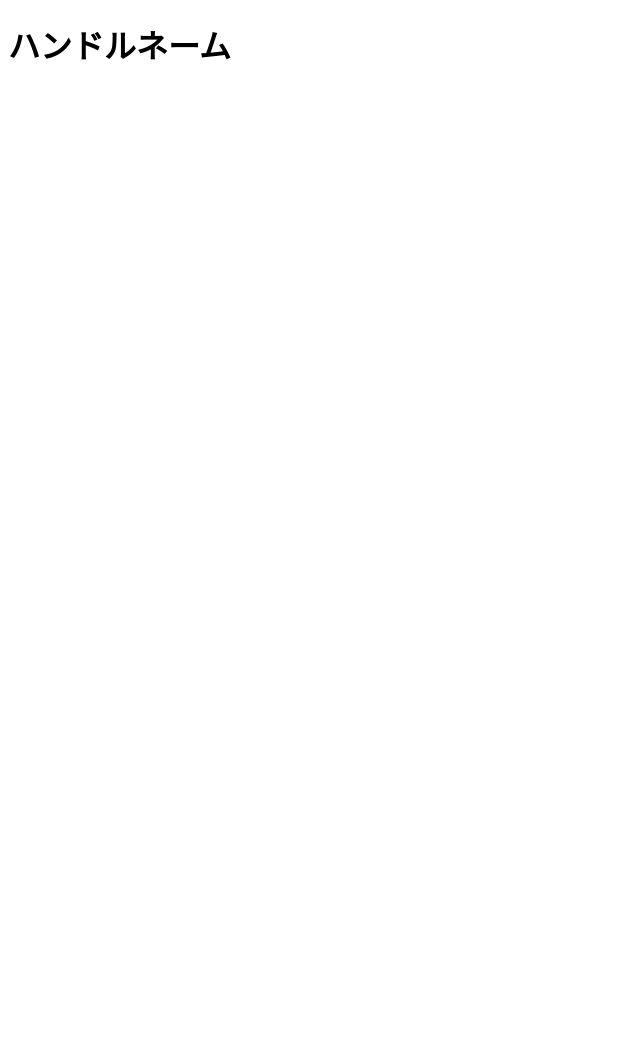
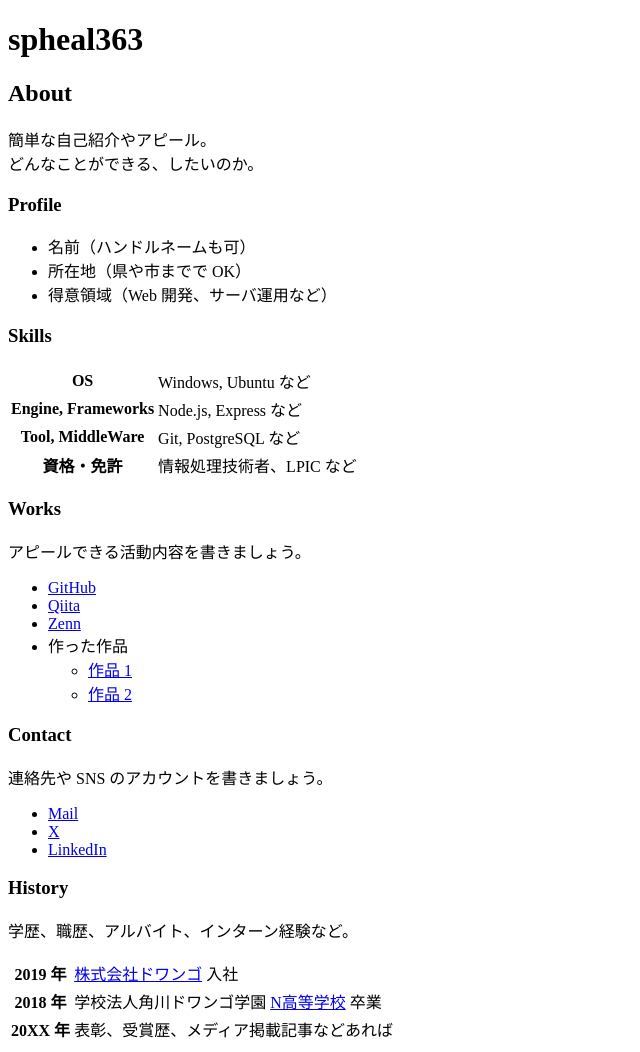
Before and after one commit to spheal363/spheal363.github.io, a plain HTML site: page index.html in a window 1280 px wide. Shown: the whole page, without its empty margins (0-640 px from the left). Before the commit the page ends 800 px from the top, so only its background shows below. Drawn offline with Linux system fonts and the light colour scheme.

Commit message:
ポートフォリオに必要な情報を追加

```diff
--- a/index.html
+++ b/index.html
@@ -3,9 +3,82 @@
   <head>
     <meta charset="utf-8">
     <meta name="viewport" content="width=device-width, initial-scale=1">
-    <title>ハンドルネームのポートフォリオ</title>
+    <title>spheal363のポートフォリオ</title>
   </head>
   <body>
-    <h1>ハンドルネーム</h1>
+    <h1>spheal363</h1>
+
+    <h2>About</h2>
+    <p>
+      簡単な自己紹介やアピール。<br>
+      どんなことができる、したいのか。
+    </p>
+
+    <h3>Profile</h3>
+    <ul>
+      <li>名前（ハンドルネームも可）</li>
+      <li>所在地（県や市までで OK）</li>
+      <li>得意領域（Web 開発、サーバ運用など）</li>
+    </ul>
+
+    <h3>Skills</h3>
+    <table>
+      <tr>
+        <th>OS</th>
+        <td>Windows, Ubuntu など</td>
+      </tr>
+      <tr>
+        <th>Engine, Frameworks</th>
+        <td>Node.js, Express など</td>
+      </tr>
+      <tr>
+        <th>Tool, MiddleWare</th>
+        <td>Git, PostgreSQL など</td>
+      </tr>
+      <tr>
+        <th>資格・免許</th>
+        <td>情報処理技術者、LPIC など</td>
+      </tr>
+    </table>
+
+    <h3>Works</h3>
+    <p>アピールできる活動内容を書きましょう。</p>
+    <ul>
+      <li><a href="https://github.com/">GitHub</a></li>
+      <li><a href="https://qiita.com/">Qiita</a></li>
+      <li><a href="https://zenn.dev/">Zenn</a></li>
+      <li>
+        作った作品
+        <ul>
+          <li><a href="https://example.com/">作品 1</a></li>
+          <li><a href="https://example.com/">作品 2</a></li>
+        </ul>
+      </li>
+    </ul>
+
+    <h3>Contact</h3>
+    <p>連絡先や SNS のアカウントを書きましょう。</p>
+    <ul>
+      <li><a href="mailto:name@example.com">Mail</a></li>
+      <li><a href="https://x.com/ZENStudy_info">X</a></li>
+      <li><a href="https://www.linkedin.com/">LinkedIn</a></li>
+    </ul>
+
+    <h3>History</h3>
+    <p>学歴、職歴、アルバイト、インターン経験など。</p>
+    <table>
+      <tr>
+        <th>2019 年</th>
+        <td><a href="https://dwango.co.jp/">株式会社ドワンゴ</a> 入社</td>
+      </tr>
+      <tr>
+        <th>2018 年</th>
+        <td>学校法人角川ドワンゴ学園 <a href="https://nnn.ed.jp/">N高等学校</a> 卒業</td>
+      </tr>
+      <tr>
+        <th>20XX 年</th>
+        <td>表彰、受賞歴、メディア掲載記事などあれば</td>
+      </tr>
+    </table>
   </body>
 </html>
```
